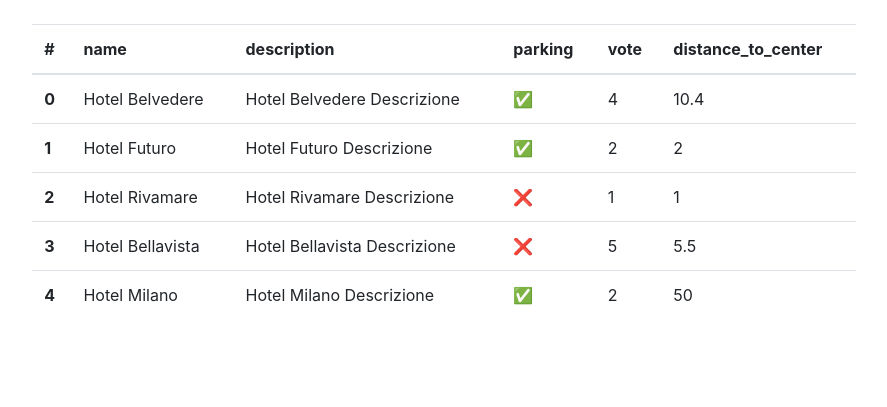
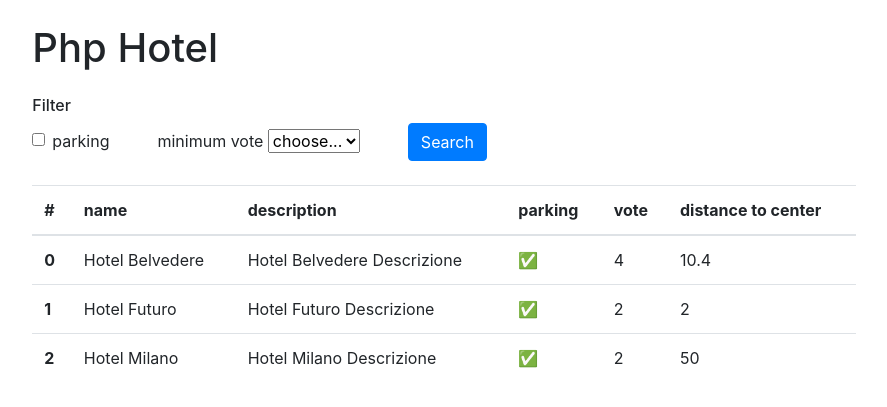
Before and after one commit to vitodursopettersson/php-hotel, a PHP site: page /?parking=1 in a window 1280 px wide. Shown: the top 407 px of the page, without its empty margins (196-1083 px from the left). Run offline with PHP 8.4, Linux system fonts and the light colour scheme; data that the repository does not hold is empty.

Commit message:
parking filter

```diff
--- a/index.php
+++ b/index.php
@@ -54,23 +54,81 @@ $hotels = [
 
 <body>
 
+    <!-- Titolo -->
+    <div class="col-8 mx-auto mt-4">
+        <h1>Php Hotel</h1>
+    </div>
+
+    <!-- Form Ricerca -->
+    <div class="col-8 mx-auto mt-4">
+        <h6>Filter</h6>
+        <form class="d-flex align-items-baseline" method="GET">
+
+            <div class="mr-5">
+                <div class="form-check">
+                    <input class="form-check-input" type="checkbox" id="parking" name="parking">
+                    <label class="form-check-label" for="parking">
+                        parking
+                    </label>
+                </div>
+            </div>
+
+            <div class="mr-5">
+                <label class="visually-hidden" for="minimum-vote">minimum vote</label>
+                <select class="form-select" id="minimum-vote" name="minimum-vote">
+                    <option selected value="">choose...</option>
+                    <option value="1">one</option>
+                    <option value="2">two</option>
+                    <option value="3">three</option>
+                    <option value="4">four</option>
+                    <option value="5">five</option>
+                </select>
+            </div>
+
+            <div class="mr-5">
+                <button type="submit" class="btn btn-primary">Search</button>
+            </div>
+
+        </form>
+    </div>
+
+    <?php
+    $parking = $_GET["parking"];
+    $minimum_vote = $_GET["minimum-vote"];
+    $filter_hotels = [];
+
+    foreach ($hotels as $hotel) {
+        if ($parking == false) {
+            $filter_hotels[] = $hotel;
+        } else {
+            if ($hotel['parking'] == $parking) {
+                $filter_hotels[] = $hotel;
+            };
+        }
+    };
+
+
+    ?>
+
     <!-- Lista Hotel -->
+
     <div class="col-8 mx-auto mt-4">
-
         <table class="table">
             <thead>
                 <tr>
                     <th scope="col">#</th>
-                    <?php
-                    foreach ($hotels[0] as $title => $info) {
-                        echo "<th scope=\"col\">$title</th>";
-                    };
-                    ?>
+                    <th scope="col">name</th>
+                    <th scope="col">description</th>
+                    <th scope="col">parking</th>
+                    <th scope="col">vote</th>
+                    <th scope="col">distance to center</th>
+
                 </tr>
             </thead>
             <tbody>
                 <?php
-                foreach ($hotels as $index_hotel => $hotel) {
+
+                foreach ($filter_hotels as $index_hotel => $hotel) {
                     echo "<tr>";
                     echo "<th scope=\"row\">$index_hotel</th>";
 
```
